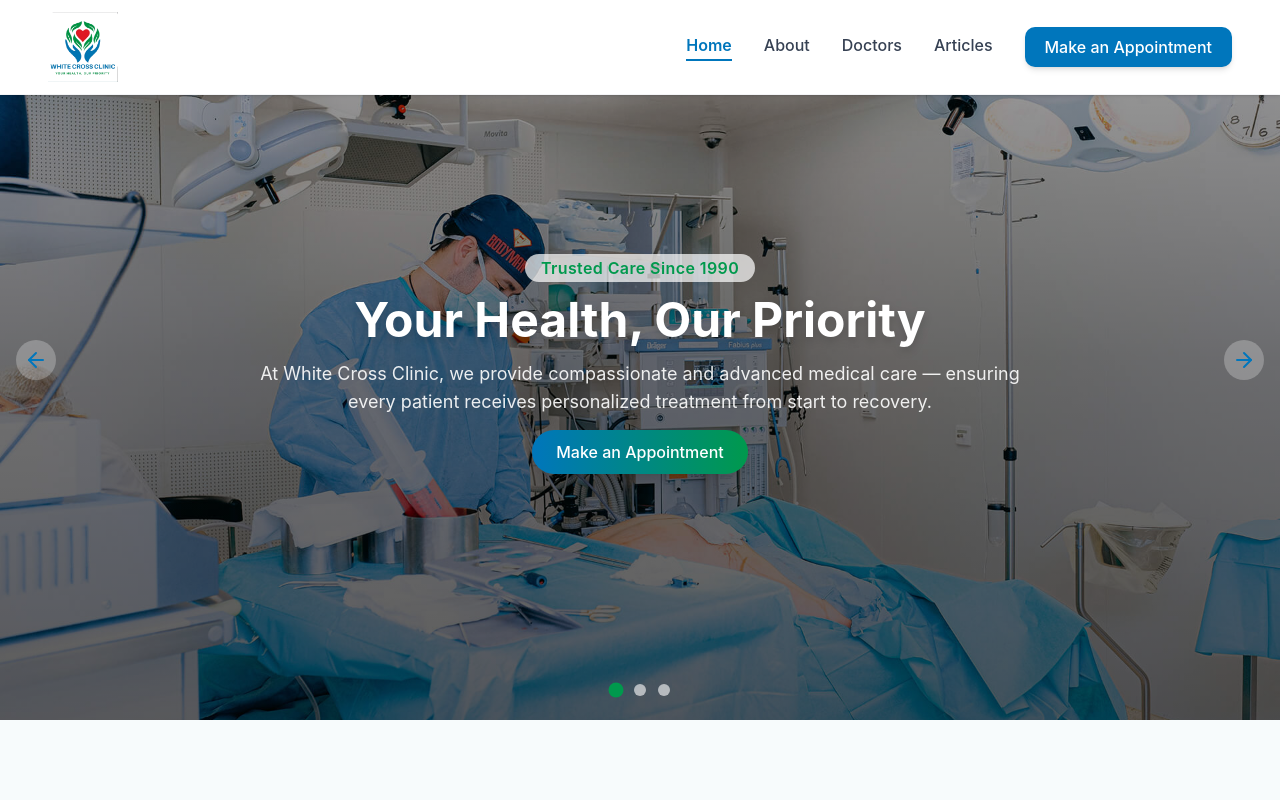
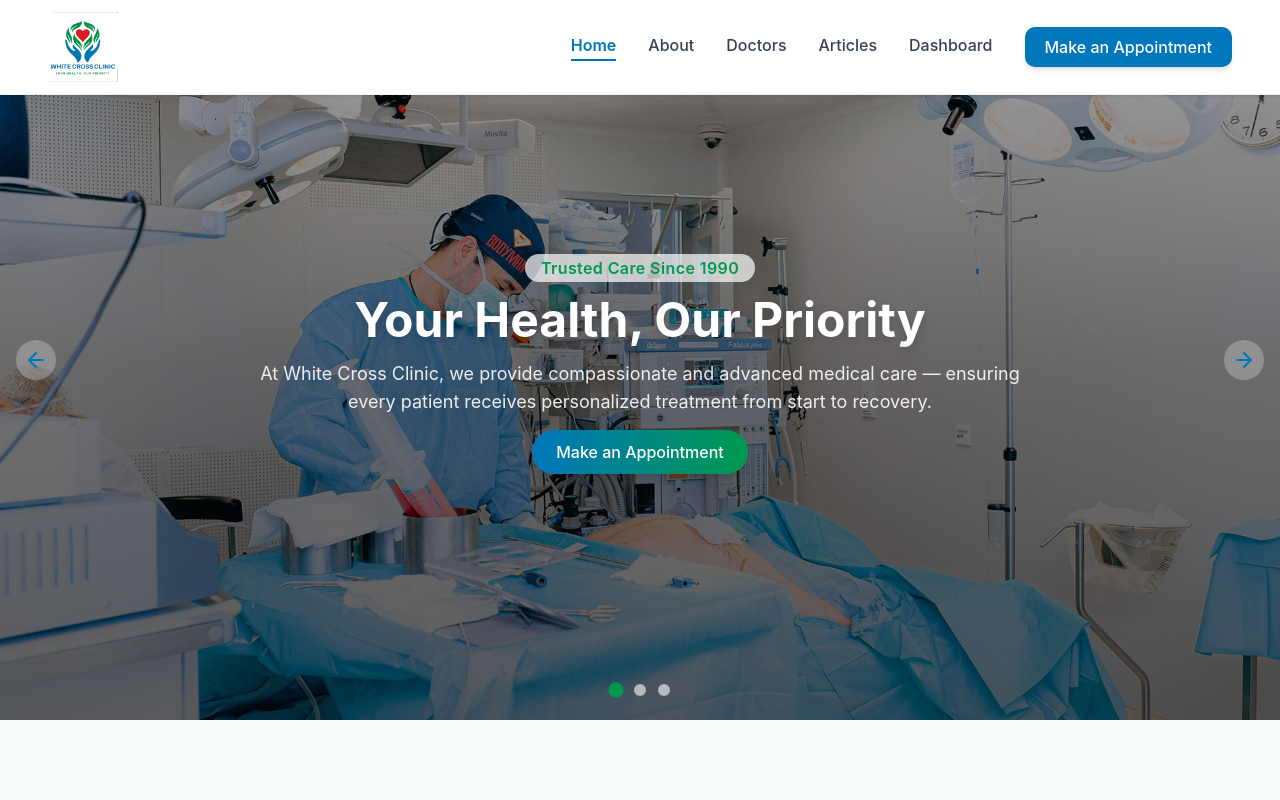
Before and after one commit to sardarit-bd/white-cross-clinic-frontend, a Next.js app: page / in a window 1280 px wide. Shown: the top 800 px of the page. Built offline with nearby package versions, Linux system fonts and the light colour scheme.

Commit message:
added dashboard menu in the nav

```diff
--- a/src/components/modules/Header/Navbar.jsx
+++ b/src/components/modules/Header/Navbar.jsx
@@ -13,6 +13,7 @@ const navLinks = [
   { label: "About", href: "/about" },
   { label: "Doctors", href: "/doctors" },
   { label: "Articles", href: "/articles" },
+  {label: "Dashboard", href: "/dashboard"}
 ];
 
 export default function Navbar() {
```
